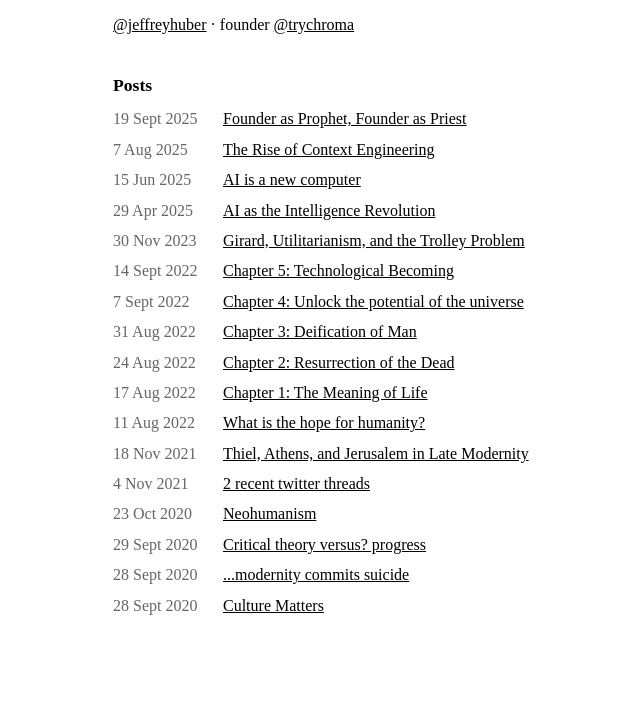
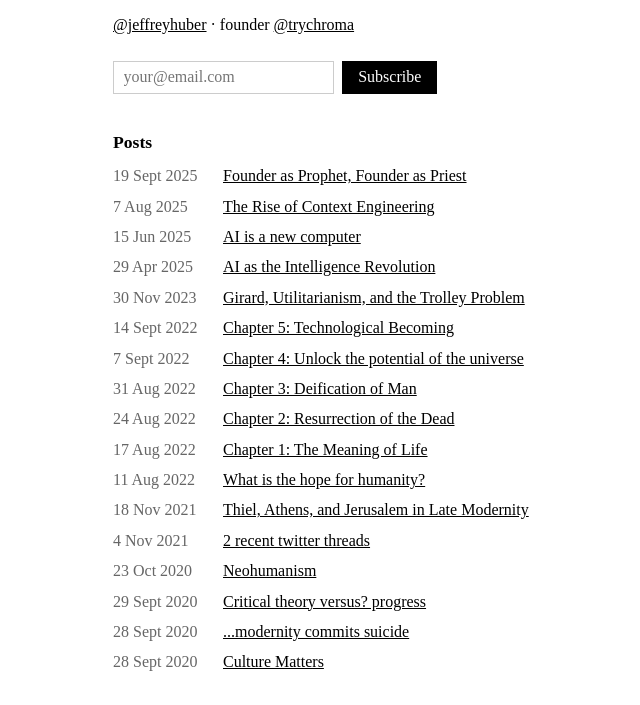
Before and after one commit to jeffchuber/jeffhuber, a plain HTML site: page docs/index.html in a window 1280 px wide. Shown: the part 89-794 px from the top of the page, without its empty margins (202-842 px from the left). Drawn offline with Linux system fonts and the light colour scheme.

Commit message:
Add subscribe form

```diff
--- a/docs/index.html
+++ b/docs/index.html
@@ -21,11 +21,19 @@
     .date { color: #666; width: 110px; flex-shrink: 0; }
     a { color: #000; }
     a:hover { color: #666; }
+    .subscribe { margin: 1.5em 0; display: flex; gap: 0.5em; }
+    .subscribe input { padding: 0.4em 0.6em; border: 1px solid #ccc; font-family: inherit; font-size: inherit; }
+    .subscribe button { padding: 0.4em 1em; background: #000; color: #fff; border: none; font-family: inherit; font-size: inherit; cursor: pointer; }
+    .subscribe button:hover { background: #333; }
   </style>
 </head>
 <body>
   <h1>Jeff Huber</h1>
   <p><a href="https://x.com/jeffreyhuber">@jeffreyhuber</a> · founder <a href="https://x.com/trychroma">@trychroma</a></p>
+  <form class="subscribe" action="https://jeffhuber.substack.com/api/v1/free?nojs=true" method="post" target="_blank">
+    <input type="email" name="email" placeholder="your@email.com" required>
+    <button type="submit">Subscribe</button>
+  </form>
   <h2>Posts</h2>
   <ul>
 
```
Also changed, not shown: build.js (+8 -0 lines).
